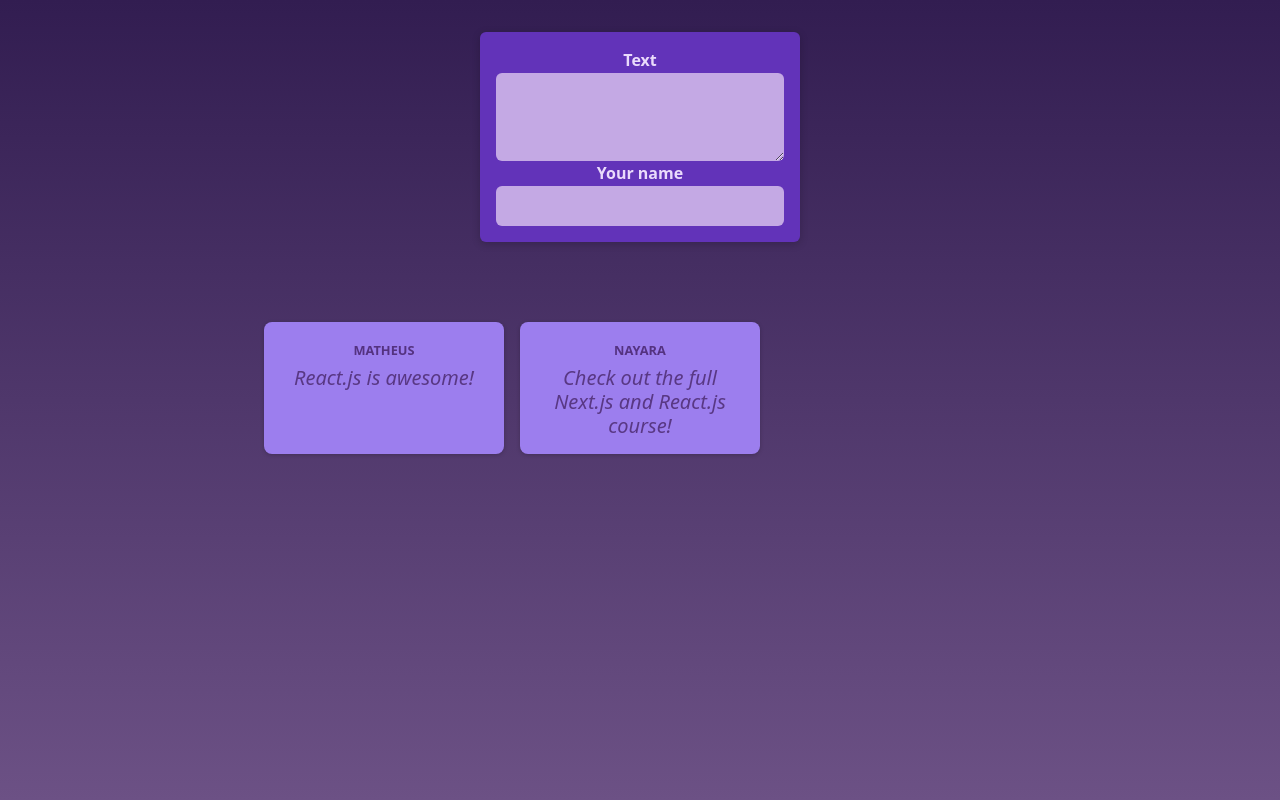
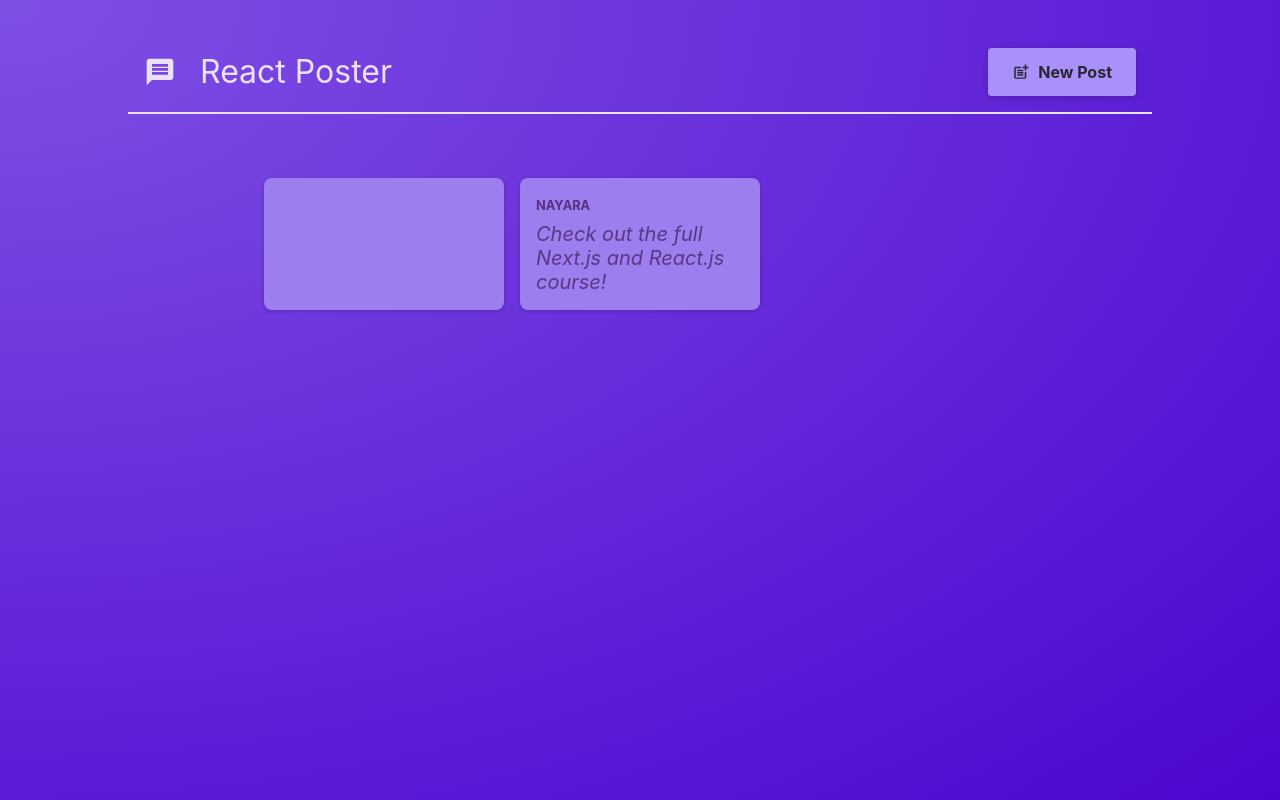
Before and after one commit to 1Maatheus/react-course, a React (Vite) app: page / in a window 1280 px wide. Built offline with nearby package versions, Linux system fonts and the light colour scheme.

Commit message:
customizing post modal

```diff
--- a/package.json
+++ b/package.json
@@ -11,7 +11,8 @@
   },
   "dependencies": {
     "react": "^18.2.0",
-    "react-dom": "^18.2.0"
+    "react-dom": "^18.2.0",
+    "react-icons": "^5.0.1"
   },
   "devDependencies": {
     "@types/react": "^18.2.43",
--- a/src/App.jsx
+++ b/src/App.jsx
@@ -1,12 +1,25 @@
 // eslint-disable-next-line no-unused-vars
 import React from "react";
 import { PostsList } from "./components/PostsList";
+import MainHeader from "./components/MainHeader";
 
 function App() {
+  const [modal, setModal] = React.useState(false);
+
+  function showModalHandler() {
+    setModal(true);
+  }
+
+  function hideModal() {
+    setModal(false);
+  }
   return (
-    <main className="bg-gradient-to-b text-center from-[#321D51] to-[#6C5185] min-h-screen">
-      <PostsList />
-    </main>
+    <>
+      <MainHeader onCreatePost={showModalHandler} />
+      <main>
+        <PostsList isPosting={modal} onStopPosting={hideModal} />
+      </main>
+    </>
   );
 }
 
--- /dev/null
+++ b/src/components/MainHeader.jsx
@@ -0,0 +1,22 @@
+import { MdPostAdd, MdMessage } from "react-icons/md";
+
+import style from "./MainHeader.module.css";
+
+function MainHeader({ onCreatePost }) {
+  return (
+    <header className={style.header}>
+      <h1 className={style.logo}>
+        <MdMessage />
+        React Poster
+      </h1>
+      <p>
+        <button className={style.button} onClick={onCreatePost}>
+          <MdPostAdd size={18} />
+          New Post
+        </button>
+      </p>
+    </header>
+  );
+}
+
+export default MainHeader;
--- /dev/null
+++ b/src/components/MainHeader.module.css
@@ -0,0 +1,36 @@
+.header {
+  /* padding: 2rem 10%; */
+  margin: 2rem 10%;
+  padding: 1rem;
+  text-align: center;
+  display: flex;
+  justify-content: space-between;
+  align-items: center;
+  border-bottom: 2px solid #ece1fa;
+}
+
+.logo {
+  font-size: 2rem;
+  display: flex;
+  gap: 1.5rem;
+  align-items: center;
+  color: #ece1fa;
+}
+
+.button {
+  display: inline-flex;
+  align-items: center;
+  gap: 0.5rem;
+  padding: 0.75rem 1.5rem;
+  background-color: #a990fb;
+  color: #2a2630;
+  border: none;
+  border-radius: 4px;
+  box-shadow: 0 2px 8px rgba(0, 0, 0, 0.2);
+  cursor: pointer;
+  font-weight: bold;
+}
+
+.button:hover {
+  background-color: #8c6cf7;
+}
--- /dev/null
+++ b/src/components/Modal.jsx
@@ -0,0 +1,15 @@
+import React from "react";
+import style from "./Modal.module.css";
+
+export const Modal = ({ children, onClose }) => {
+  return (
+    <div className={style.backdrop}>
+      <dialog open className={style.modal}>
+        {children}
+        <button className={style.closeBtn} onClick={onClose}>
+          X
+        </button>
+      </dialog>
+    </div>
+  );
+};
--- /dev/null
+++ b/src/components/Modal.module.css
@@ -0,0 +1,30 @@
+.backdrop {
+  position: fixed;
+  top: 0;
+  left: 0;
+  width: 100%;
+  height: 100vh;
+  background-color: rgba(0, 0, 0, 0.6);
+  z-index: 1;
+}
+
+.modal {
+  border: none;
+  border-radius: 6px;
+  box-shadow: 0 2px 8px rgba(0, 0, 0, 0.2);
+  padding: 0;
+  z-index: 1;
+  margin-top: 4rem;
+  position: relative;
+}
+
+.closeBtn {
+  background-color: rgb(135, 87, 163);
+  border-radius: 4px;
+  display: block;
+  padding: 0.65rem 1rem;
+  position: absolute;
+  top: -20px;
+  color: aliceblue;
+  right: -15px;
+}
--- a/src/components/NewPost.jsx
+++ b/src/components/NewPost.jsx
@@ -2,17 +2,22 @@
 import React from "react";
 import style from "./NewPost.module.css";
 
-export const NewPost = () => {
+export const NewPost = (props) => {
   return (
     <div className="flex justify-center">
       <form className={style.form}>
         <p>
           <label htmlFor="body">Text</label>
-          <textarea id="body" required rows={3} />
+          <textarea id="body" required rows={3} onChange={props.onBodyChange} />
         </p>
         <p>
           <label htmlFor="name">Your name</label>
-          <input type="text" id="name" required />
+          <input
+            type="text"
+            id="name"
+            required
+            onChange={props.onAuthorChange}
+          />
         </p>
       </form>
     </div>
--- a/src/components/NewPost.module.css
+++ b/src/components/NewPost.module.css
@@ -1,21 +1,19 @@
 .form {
   background-color: #6233b9;
   padding: 1rem;
-  width: 20rem;
-  margin: 2rem auto;
-  border-radius: 6px;
-  box-shadow: 0 2px 8px rgba(0, 0, 0, 0.2);
+  width: 30rem;
 }
 
 .form label {
   display: block;
-  margin-bottom: 0.05rem;
+  margin-bottom: 0.5rem;
   color: #eadbfb;
   font-weight: bold;
 }
 
 .form input,
 .form textarea {
+  margin: 0.75rem 0;
   display: block;
   width: 100%;
   font: inherit;
--- a/src/components/Post.jsx
+++ b/src/components/Post.jsx
@@ -2,11 +2,11 @@
 import React from "react";
 import style from "./Post.module.css";
 
-export const Post = (props) => {
+export const Post = ({ author, body }) => {
   return (
     <li className={style.post}>
-      <p className={style.author}>{props.author}</p>
-      <p className={style.text}>{props.body}</p>
+      <p className={style.author}>{author}</p>
+      <p className={style.text}>{body}</p>
     </li>
   );
 };
--- /dev/null
+++ b/src/components/PostList.module.css
@@ -0,0 +1,10 @@
+.posts {
+  list-style: none;
+  max-width: 50rem;
+  margin: 1rem auto;
+  padding: 1rem 0;
+  display: grid;
+  gap: 1rem;
+  grid-template-columns: repeat(3, 30%);
+  justify-content: center;
+}
--- a/src/components/PostsList.jsx
+++ b/src/components/PostsList.jsx
@@ -2,13 +2,32 @@
 import React from "react";
 import { Post } from "./Post";
 import { NewPost } from "./NewPost";
+import style from "./PostList.module.css";
+import { Modal } from "./Modal";
 
-export const PostsList = () => {
+export const PostsList = ({ isPosting, onStopPosting }) => {
+  const [author, setAuthor] = React.useState("");
+  const [post, setPost] = React.useState("");
+
+  function onChangeHandler(event) {
+    setPost(event.target.value);
+  }
+  function onChangeAuthorHandler(event) {
+    setAuthor(event.target.value);
+  }
   return (
     <>
-      <NewPost />
-      <ul className="max-w-[50rem] my-4 mx-auto py-4 px-0 grid gap-4 grid-cols-[repeat(3,30%)] justify-center">
-        <Post author="Matheus" body="React.js is awesome!" />
+      {isPosting && (
+        <Modal onClose={onStopPosting}>
+          <NewPost
+            onBodyChange={onChangeHandler}
+            onAuthorChange={onChangeAuthorHandler}
+          />
+        </Modal>
+      )}
+
+      <ul className={style.posts}>
+        <Post author={author} body={post} />
         <Post
           author="Nayara"
           body="Check out the full Next.js and React.js course!"
--- a/src/index.css
+++ b/src/index.css
@@ -2,32 +2,25 @@
 @tailwind components;
 @tailwind utilities;
 
-.anime {
-  animation: animate-in 1s ease-out forwards;
+* {
+  box-sizing: border-box;
 }
 
 :root {
+  min-height: 100vh;
+  font-family: Inter, Avenir, Helvetica, Arial, sans-serif;
+  font-size: 16px;
   line-height: 24px;
+  font-weight: 400;
+  background-image: radial-gradient(ellipse at top left, #7f50e4, #4c05d0);
+  font-synthesis: none;
+  text-rendering: optimizeLegibility;
+  -webkit-font-smoothing: antialiased;
+  -moz-osx-font-smoothing: grayscale;
+  -webkit-text-size-adjust: 100%;
 }
 
-*,
-*::before,
-*::after {
+body {
   margin: 0;
-  padding: 0;
-  box-sizing: border-box;
+  color: #e6ddf9;
 }
-
-ul,
-li {
-  list-style: none;
-}
-
-a {
-  text-decoration: none;
-  color: inherit;
-}
-
-img {
-  max-width: 100%;
-}
```
Also changed, not shown: 1 other file (tests, documents, lock files or other folders).
